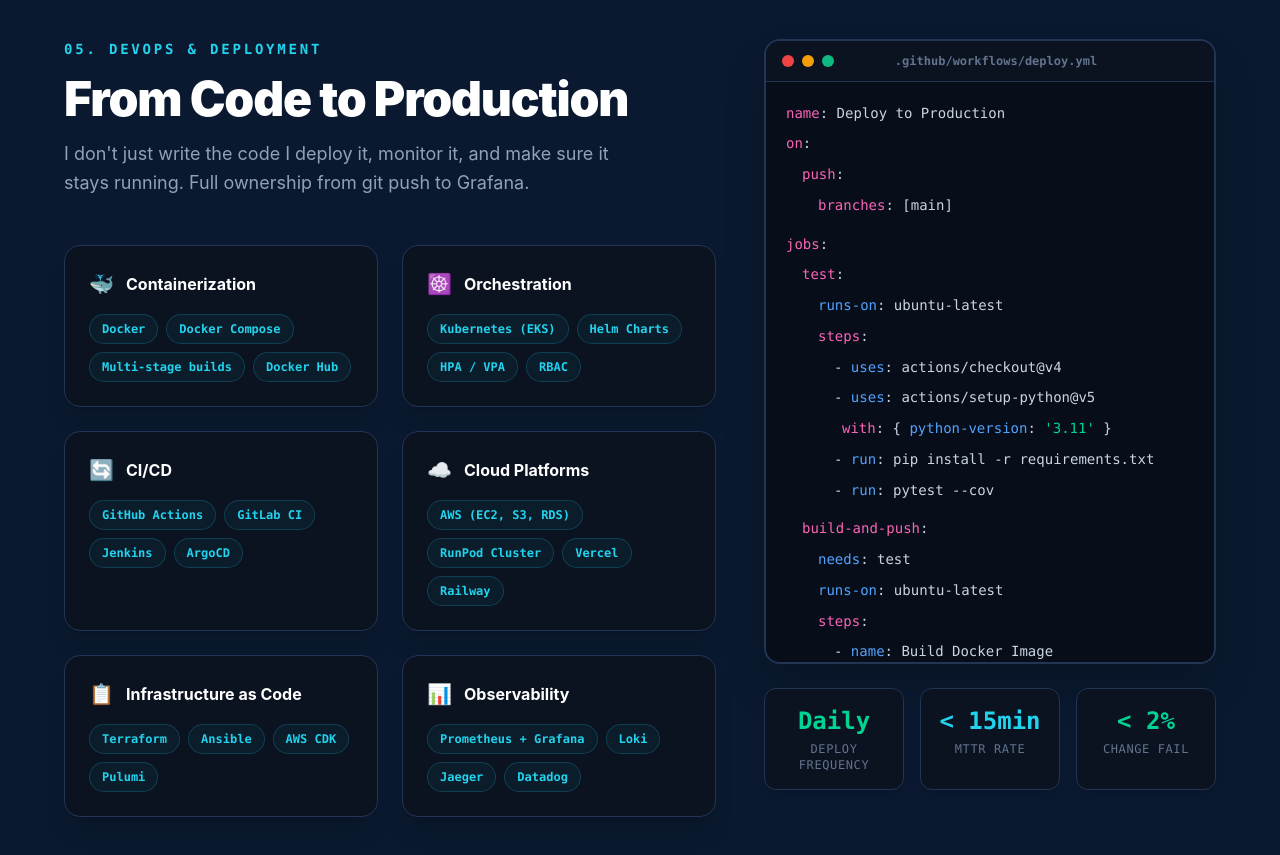
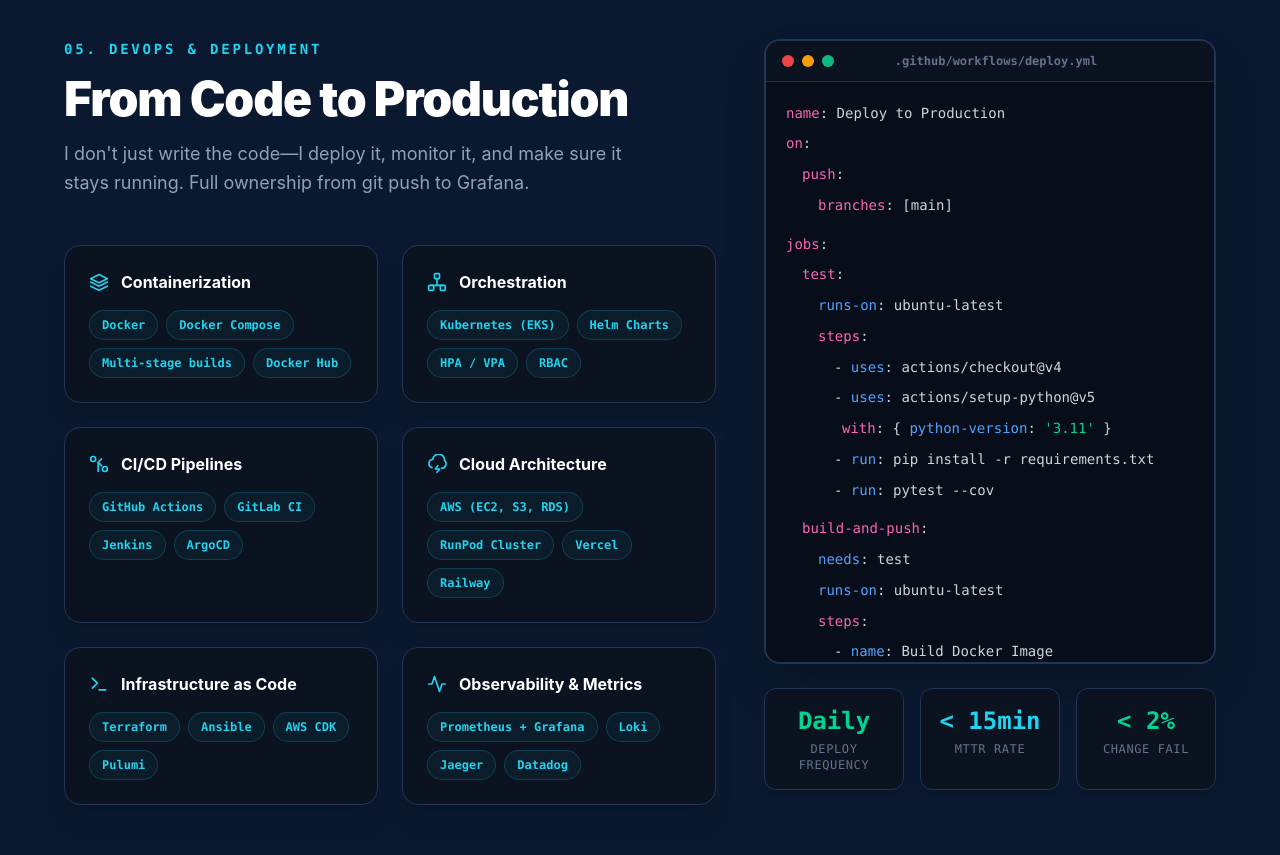
Before and after one commit to moazali06/Moaz-Ali-Portfolio, a Vue app in the folder frontend/: page / in a window 1280 px wide. Shown: the part 7220-8075 px from the top of the page. Built offline with nearby package versions, Linux system fonts and the light colour scheme.

Commit message:
Icons change in Deploy Section

```diff
--- a/frontend/src/components/HeroSection.vue
+++ b/frontend/src/components/HeroSection.vue
@@ -806,7 +806,7 @@
             From Code to Production
         </h2>
         <p class="text-slate-400 text-lg leading-relaxed max-w-xl">
-                    I don't just write the code I deploy it, monitor it, and make sure it stays running. Full ownership from git push to Grafana.
+            I don't just write the code—I deploy it, monitor it, and make sure it stays running. Full ownership from git push to Grafana.
         </p>
     </div>
 
@@ -814,9 +814,15 @@
     <div class="grid grid-cols-1 sm:grid-cols-2 gap-6">
 
         <!-- BLOCK 1: CONTAINERIZATION -->
-                <div class="bg-[#0B1220] border border-[#233554] rounded-2xl p-6 space-y-4 shadow-xl">
+        <div class="bg-[#0B1220] border border-[#233554] rounded-2xl p-6 space-y-4 shadow-xl hover:border-[#22D3EE]/30 transition-colors duration-300">
             <div class="flex items-center gap-3 text-white font-bold text-base">
-                        <span class="text-xl">🐳</span> Containerization
+                <!-- Custom Hexagon Layers Icon (Containerization/Docker alternative) -->
+                <svg xmlns="http://www.w3.org/2000/svg" width="20" height="20" viewBox="0 0 24 24" fill="none" stroke="#22D3EE" stroke-width="2" stroke-linecap="round" stroke-linejoin="round" class="lucide lucide-[#22D3EE]">
+                    <path d="m12 3-10 5 10 5 10-5-10-5Z"/>
+                    <path d="m2 17 10 5 10-5"/>
+                    <path d="m2 12 10 5 10-5"/>
+                </svg>
+                Containerization
             </div>
             <div class="flex flex-wrap gap-2 font-mono text-xs font-bold">
                 <span class="text-[#22D3EE] bg-[#22D3EE]/5 border border-[#22D3EE]/20 px-3 py-1.5 rounded-full">Docker</span>
@@ -827,9 +833,18 @@
         </div>
 
         <!-- BLOCK 2: ORCHESTRATION -->
-                <div class="bg-[#0B1220] border border-[#233554] rounded-2xl p-6 space-y-4 shadow-xl">
+        <div class="bg-[#0B1220] border border-[#233554] rounded-2xl p-6 space-y-4 shadow-xl hover:border-[#22D3EE]/30 transition-colors duration-300">
             <div class="flex items-center gap-3 text-white font-bold text-base">
-                        <span class="text-xl">☸️</span> Orchestration
+                <!-- Kubernetes Wheel / Network Hub Icon -->
+                <svg xmlns="http://www.w3.org/2000/svg" width="20" height="20" viewBox="0 0 24 24" fill="none" stroke="#22D3EE" stroke-width="2" stroke-linecap="round" stroke-linejoin="round" class="lucide lucide-network">
+                    <rect x="16" y="16" width="6" height="6" rx="1"/>
+                    <rect x="2" y="16" width="6" height="6" rx="1"/>
+                    <rect x="9" y="2" width="6" height="6" rx="1"/>
+                    <path d="M12 8v8"/>
+                    <path d="M12 16H5"/>
+                    <path d="M19 16h-7"/>
+                </svg>
+                Orchestration
             </div>
             <div class="flex flex-wrap gap-2 font-mono text-xs font-bold">
                 <span class="text-[#22D3EE] bg-[#22D3EE]/5 border border-[#22D3EE]/20 px-3 py-1.5 rounded-full">Kubernetes (EKS)</span>
@@ -840,9 +855,16 @@
         </div>
 
         <!-- BLOCK 3: CI/CD -->
-                <div class="bg-[#0B1220] border border-[#233554] rounded-2xl p-6 space-y-4 shadow-xl">
+        <div class="bg-[#0B1220] border border-[#233554] rounded-2xl p-6 space-y-4 shadow-xl hover:border-[#22D3EE]/30 transition-colors duration-300">
             <div class="flex items-center gap-3 text-white font-bold text-base">
-                        <span class="text-xl">🔄</span> CI/CD
+                <!-- Git Branch / Delivery Pipeline Icon -->
+                <svg xmlns="http://www.w3.org/2000/svg" width="20" height="20" viewBox="0 0 24 24" fill="none" stroke="#22D3EE" stroke-width="2" stroke-linecap="round" stroke-linejoin="round" class="lucide lucide-git-pull-request-arrow">
+                    <circle cx="5" cy="6" r="3"/>
+                    <circle cx="19" cy="18" r="3"/>
+                    <path d="m15 14-4-4v11"/>
+                    <path d="m11 10 4-4"/>
+                </svg>
+                CI/CD Pipelines
             </div>
             <div class="flex flex-wrap gap-2 font-mono text-xs font-bold">
                 <span class="text-[#22D3EE] bg-[#22D3EE]/5 border border-[#22D3EE]/20 px-3 py-1.5 rounded-full">GitHub Actions</span>
@@ -853,9 +875,14 @@
         </div>
 
         <!-- BLOCK 4: CLOUD PLATFORMS -->
-                <div class="bg-[#0B1220] border border-[#233554] rounded-2xl p-6 space-y-4 shadow-xl">
+        <div class="bg-[#0B1220] border border-[#233554] rounded-2xl p-6 space-y-4 shadow-xl hover:border-[#22D3EE]/30 transition-colors duration-300">
             <div class="flex items-center gap-3 text-white font-bold text-base">
-                        <span class="text-xl">☁️</span> Cloud Platforms
+                <!-- Minimal Server Cloud Icon -->
+                <svg xmlns="http://www.w3.org/2000/svg" width="20" height="20" viewBox="0 0 24 24" fill="none" stroke="#22D3EE" stroke-width="2" stroke-linecap="round" stroke-linejoin="round" class="lucide lucide-cloud-lightning">
+                    <path d="M6 16.3A5 5 0 0 1 7 6.5a7 7 0 0 1 14 1.2a5.5 5.5 0 0 1-3.5 9.6"/>
+                    <path d="m13 14-3 4h5l-3 4"/>
+                </svg>
+                Cloud Architecture
             </div>
             <div class="flex flex-wrap gap-2 font-mono text-xs font-bold">
                 <span class="text-[#22D3EE] bg-[#22D3EE]/5 border border-[#22D3EE]/20 px-3 py-1.5 rounded-full">AWS (EC2, S3, RDS)</span>
@@ -866,9 +893,14 @@
         </div>
 
         <!-- BLOCK 5: INFRASTRUCTURE AS CODE -->
-                <div class="bg-[#0B1220] border border-[#233554] rounded-2xl p-6 space-y-4 shadow-xl">
+        <div class="bg-[#0B1220] border border-[#233554] rounded-2xl p-6 space-y-4 shadow-xl hover:border-[#22D3EE]/30 transition-colors duration-300">
             <div class="flex items-center gap-3 text-white font-bold text-base">
-                        <span class="text-xl">📋</span> Infrastructure as Code
+                <!-- Terminal / Code Infrastructure Icon -->
+                <svg xmlns="http://www.w3.org/2000/svg" width="20" height="20" viewBox="0 0 24 24" fill="none" stroke="#22D3EE" stroke-width="2" stroke-linecap="round" stroke-linejoin="round" class="lucide lucide-terminal">
+                    <polyline points="4 17 10 11 4 5"/>
+                    <line x1="12" x2="20" y1="19" y2="19"/>
+                </svg>
+                Infrastructure as Code
             </div>
             <div class="flex flex-wrap gap-2 font-mono text-xs font-bold">
                 <span class="text-[#22D3EE] bg-[#22D3EE]/5 border border-[#22D3EE]/20 px-3 py-1.5 rounded-full">Terraform</span>
@@ -879,9 +911,13 @@
         </div>
 
         <!-- BLOCK 6: OBSERVABILITY -->
-                <div class="bg-[#0B1220] border border-[#233554] rounded-2xl p-6 space-y-4 shadow-xl">
+        <div class="bg-[#0B1220] border border-[#233554] rounded-2xl p-6 space-y-4 shadow-xl hover:border-[#22D3EE]/30 transition-colors duration-300">
             <div class="flex items-center gap-3 text-white font-bold text-base">
-                        <span class="text-xl">📊</span> Observability
+                <!-- Telemetry / Activity Monitor Gauge Icon -->
+                <svg xmlns="http://www.w3.org/2000/svg" width="20" height="20" viewBox="0 0 24 24" fill="none" stroke="#22D3EE" stroke-width="2" stroke-linecap="round" stroke-linejoin="round" class="lucide lucide-activity">
+                    <path d="M22 12h-4l-3 9L9 3l-3 9H2"/>
+                </svg>
+                Observability & Metrics
             </div>
             <div class="flex flex-wrap gap-2 font-mono text-xs font-bold">
                 <span class="text-[#22D3EE] bg-[#22D3EE]/5 border border-[#22D3EE]/20 px-3 py-1.5 rounded-full">Prometheus + Grafana</span>
```
Lines whose indentation alone changed are shown as unchanged.
